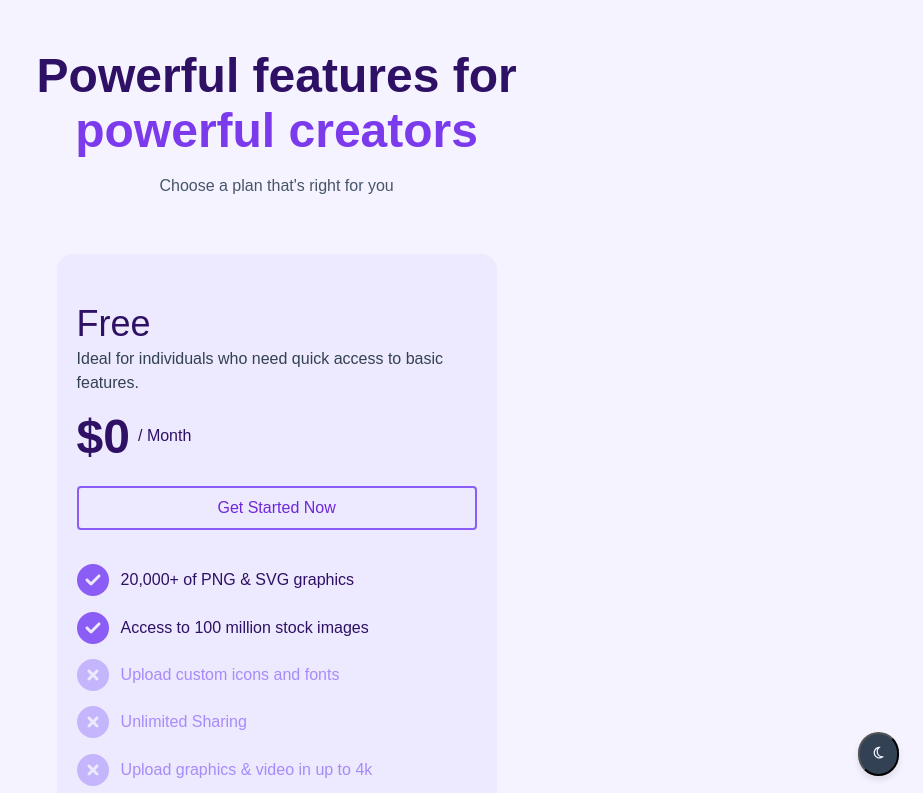
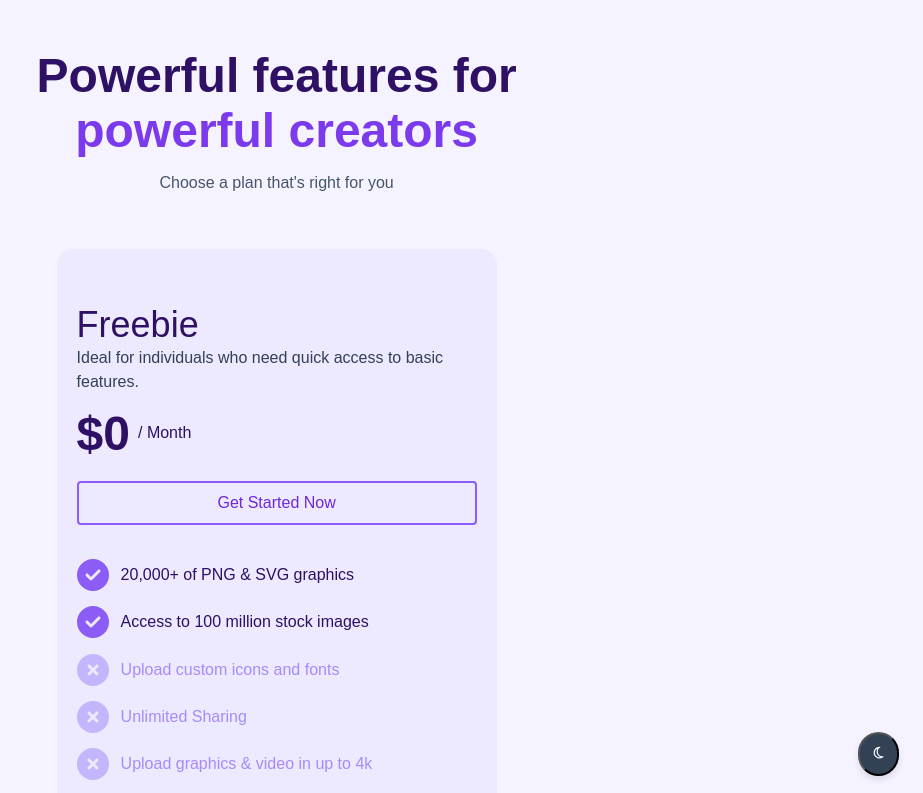
Before and after one commit to emilyb93/price-page, a React (Vite) app: page / in a window 1280 px wide. Shown: the top 793 px of the page, without its empty margins (357-1280 px from the left). Built offline with nearby package versions, Linux system fonts and the light colour scheme; a web font is replaced by a local one.

Commit message:
final changes

```diff
--- a/index.html
+++ b/index.html
@@ -7,7 +7,7 @@
     <link href="/src/index.css" rel="stylesheet" />
     <link href="https://fonts.cdnfonts.com/css/satoshi" rel="stylesheet" />
 
-    <title>Vite + React + TS</title>
+    <title>Responsive Pricing Page</title>
   </head>
   <body>
     <div id="root"></div>
--- a/src/App.css
+++ b/src/App.css
@@ -19,6 +19,8 @@ body {
   display: flex;
   flex-direction: column;
   min-height: 20vh;
+  padding-left: 0.3rem;
+  padding-right: 0.3rem;
 }
 
 @media (max-width: 480pc) {
--- a/src/components/atoms/Subtitle/Subtitle.tsx
+++ b/src/components/atoms/Subtitle/Subtitle.tsx
@@ -1,7 +1,7 @@
 import "./Subtitle.css";
 
 function Subtitle() {
-  return <p className="subtitle">Choose a plan that{`'`}s right for you</p>;
+  return <h2 className="subtitle">Choose a plan that{`'`}s right for you</h2>;
 }
 
 export default Subtitle;
--- a/src/components/organisms/PricingCard/PricingCard.tsx
+++ b/src/components/organisms/PricingCard/PricingCard.tsx
@@ -24,8 +24,8 @@ function PricingCard({ planInfo }: PricingCardProps) {
   return (
     <div className="pricing-card">
       <section className="pricing-card-plan-section">
-        <h2 className="pricing-card-title">{title}</h2>
-        <h3 className="pricing-card-subtitle">{subtitle}</h3>
+        <h3 className="pricing-card-title">{title}</h3>
+        <h4 className="pricing-card-subtitle">{subtitle}</h4>
         <PriceText price={price} />
         <GetStartedButton />
       </section>
--- a/src/data/cardInfo.json
+++ b/src/data/cardInfo.json
@@ -1,7 +1,7 @@
 {
   "plans": [
     {
-      "title": "Free",
+      "title": "Freebie",
       "subtitle": "Ideal for individuals who need quick access to basic features.",
       "price": 0,
       "features": [
```
Also changed, not shown: 1 other file (tests, documents, lock files or other folders).
